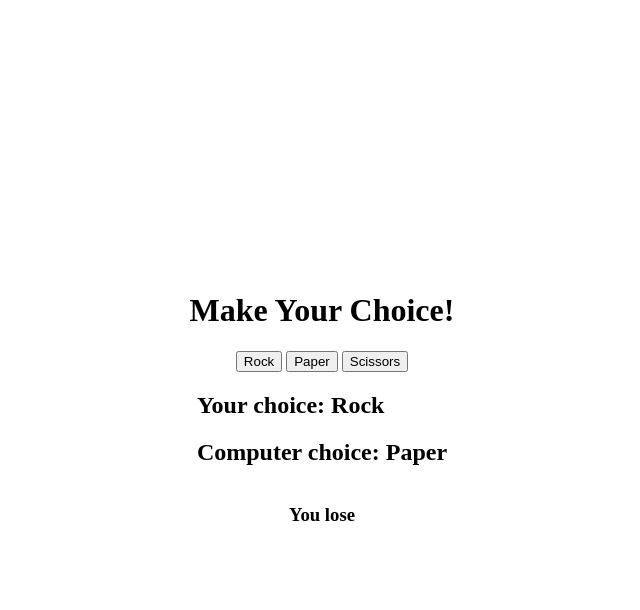
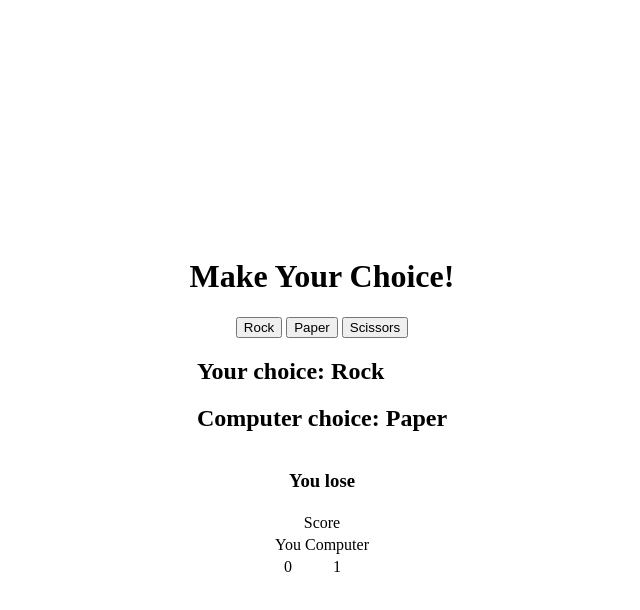
Before and after one commit to dthackray/rps, a plain HTML site: page index.html in a window 1280 px wide. Both pictures are taken after a click on the button "Rock". Shown: the whole page, without its empty margins (318-958 px from the left). Drawn offline with Linux system fonts and the light colour scheme.

Commit message:
Connect score variable to HTML table

```diff
--- a/index.html
+++ b/index.html
@@ -22,6 +22,21 @@
         <div>
             <h3 id="winner"></h3>
         </div>
+        <div>
+            <table>
+                <tr>
+                    <td colspan="2">Score</td>
+                </tr>
+                <tr>
+                    <td>You</td>
+                    <td>Computer</td>
+                </tr>
+                <tr>
+                    <td id="userScore"></td>
+                    <td id="computerScore"></td>
+                </tr>
+            </table>
+        </div>
     </div>
     <script src="./script.js"></script>
 </body>
--- a/script.js
+++ b/script.js
@@ -21,25 +21,37 @@ function playRound(playerSelection, computerSelection) {
     } else if (playerSelection.toLowerCase() === "rock") {
         if (computerSelection.toLowerCase() === "scissors") {
             playerScore += 1
+            userTable.textContent = playerScore
+            computerTable.textContent = computerScore
             winner.textContent = "You win!"
         } else {
             computerScore += 1
+            userTable.textContent = playerScore
+            computerTable.textContent = computerScore
             winner.textContent = "You lose"
         }
     } else if (playerSelection.toLowerCase() === "paper") {
         if (computerSelection.toLowerCase() === "rock") {
             playerScore += 1
+            userTable.textContent = playerScore
+            computerTable.textContent = computerScore
             winner.textContent = "You win!"
         } else {
             computerScore += 1
+            userTable.textContent = playerScore
+            computerTable.textContent = computerScore
             winner.textContent = "You lose"
         }
     } else {
         if (computerSelection.toLowerCase() === "paper") {
             playerScore += 1
+            userTable.textContent = playerScore
+            computerTable.textContent = computerScore
             winner.textContent = "You win!"
         } else {
             computerScore += 1
+            userTable.textContent = playerScore
+            computerTable.textContent = computerScore
             winner.textContent = "You lose"
         }
     }
@@ -66,6 +78,8 @@ const scissorsBtn = document.getElementById("scissors")
 const userChoice = document.getElementById("userChoice")
 const computerChoice = document.getElementById("computerChoice")
 const winner = document.getElementById("winner")
+const userTable = document.getElementById("userScore")
+const computerTable = document.getElementById("computerScore")
 
 rockBtn.addEventListener('click', () => {
     userChoice.textContent = "Your choice:"
--- a/style.css
+++ b/style.css
@@ -7,3 +7,7 @@
     align-items: center;
     justify-content: center;
 }
+
+td {
+    text-align: center;
+}
```
